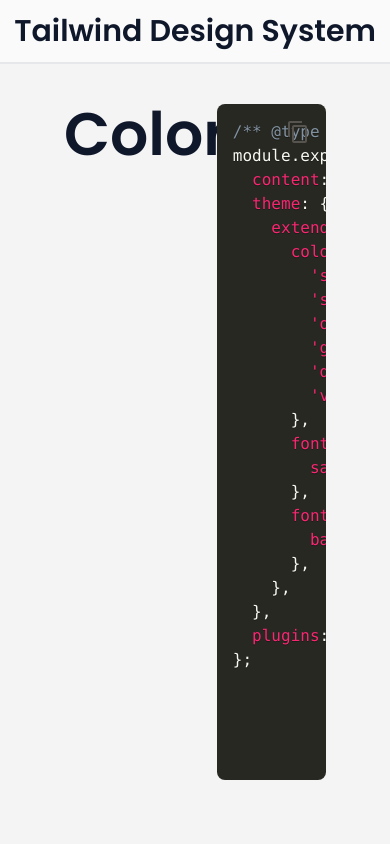
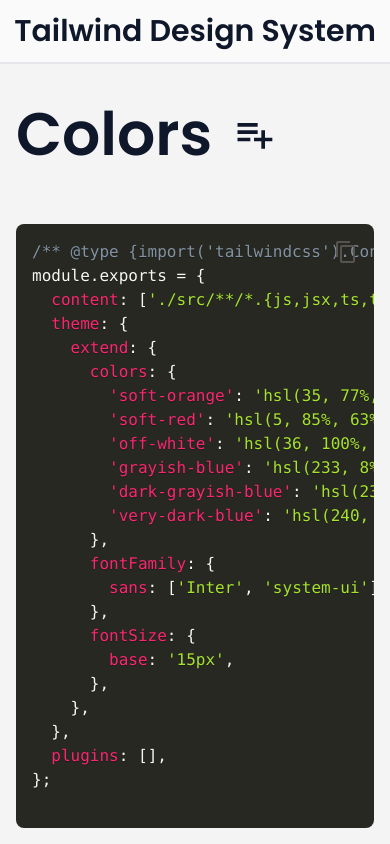
Before and after one commit to Luzefiru/tailwind-config-generator, a React (Create React App) app: page / in a window 390 px wide. Built offline with nearby package versions, Linux system fonts and the light colour scheme; the HTML template or start-up script is replaced by a standard one.

Commit message:
feat: make layout responsive

```diff
--- a/src/App.tsx
+++ b/src/App.tsx
@@ -8,7 +8,7 @@
       <header className="bg-zinc-50 h-16 mb-10 flex justify-center items-center border-b-2">
         <div className="text-3xl font-semibold">Tailwind Design System</div>
       </header>
-      <main className="grid grid-cols-12 mx-16 pb-16 h-[calc(100%-4rem-2.5rem)]">
+      <main className="grid grid-cols-1 xl:grid-cols-12 mx-4 pb-4 lg:mx-16 lg:pb-16 h-[calc(100%-4rem-2.5rem)]">
         <section className="col-span-7 mr-6">
           <div className="flex gap-4 items-center">
             <h1 className="text-6xl font-semibold">Colors</h1>
@@ -31,7 +31,7 @@
             </button>
           </div>
         </section>
-        <section className="col-span-5 overflow-y-hidden">
+        <section className="col-span-5 overflow-y-hidden mt-10 xl:mt-0">
           <CodeBlock className="h-full rounded-lg" content={code} />
         </section>
       </main>
```
